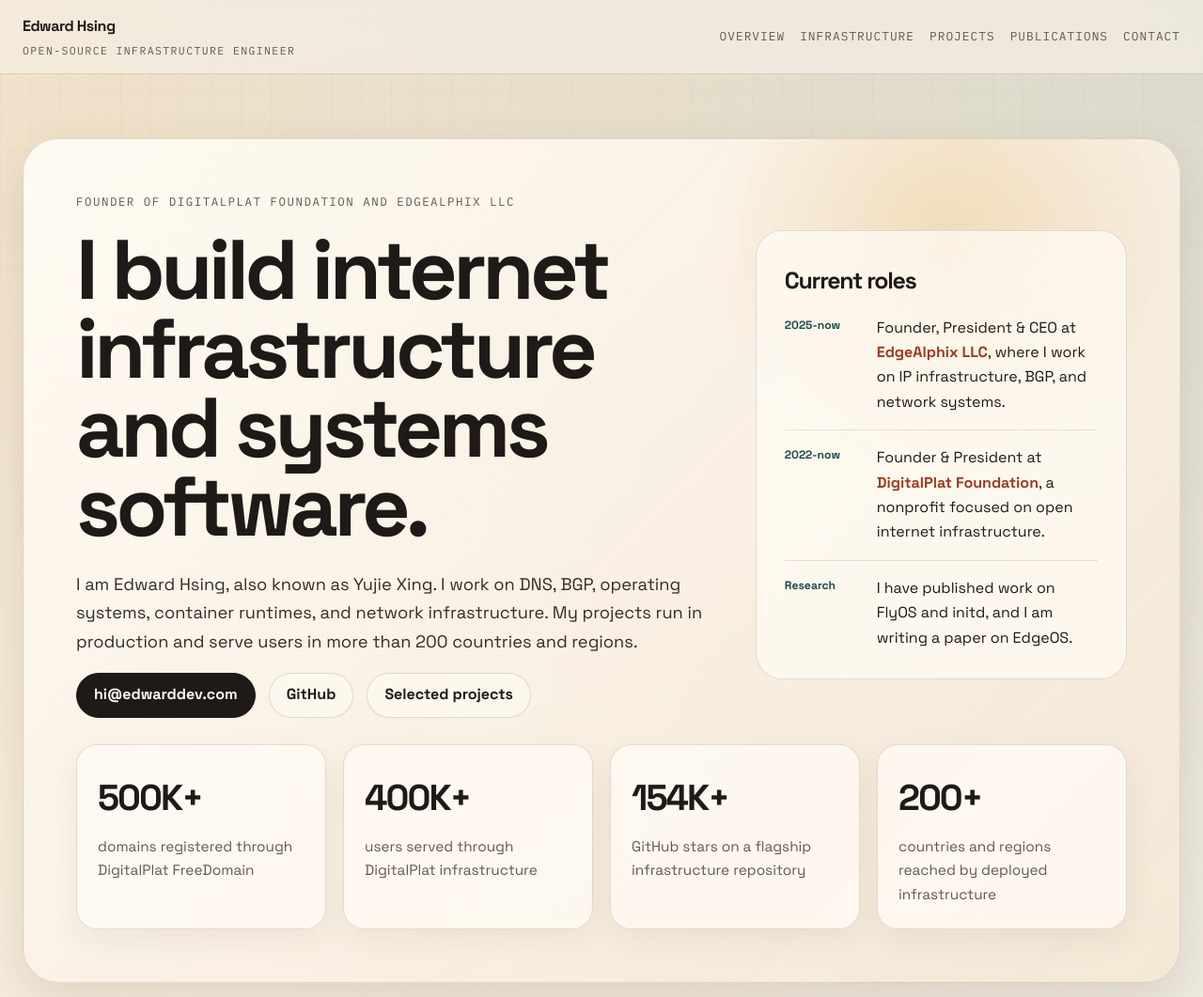
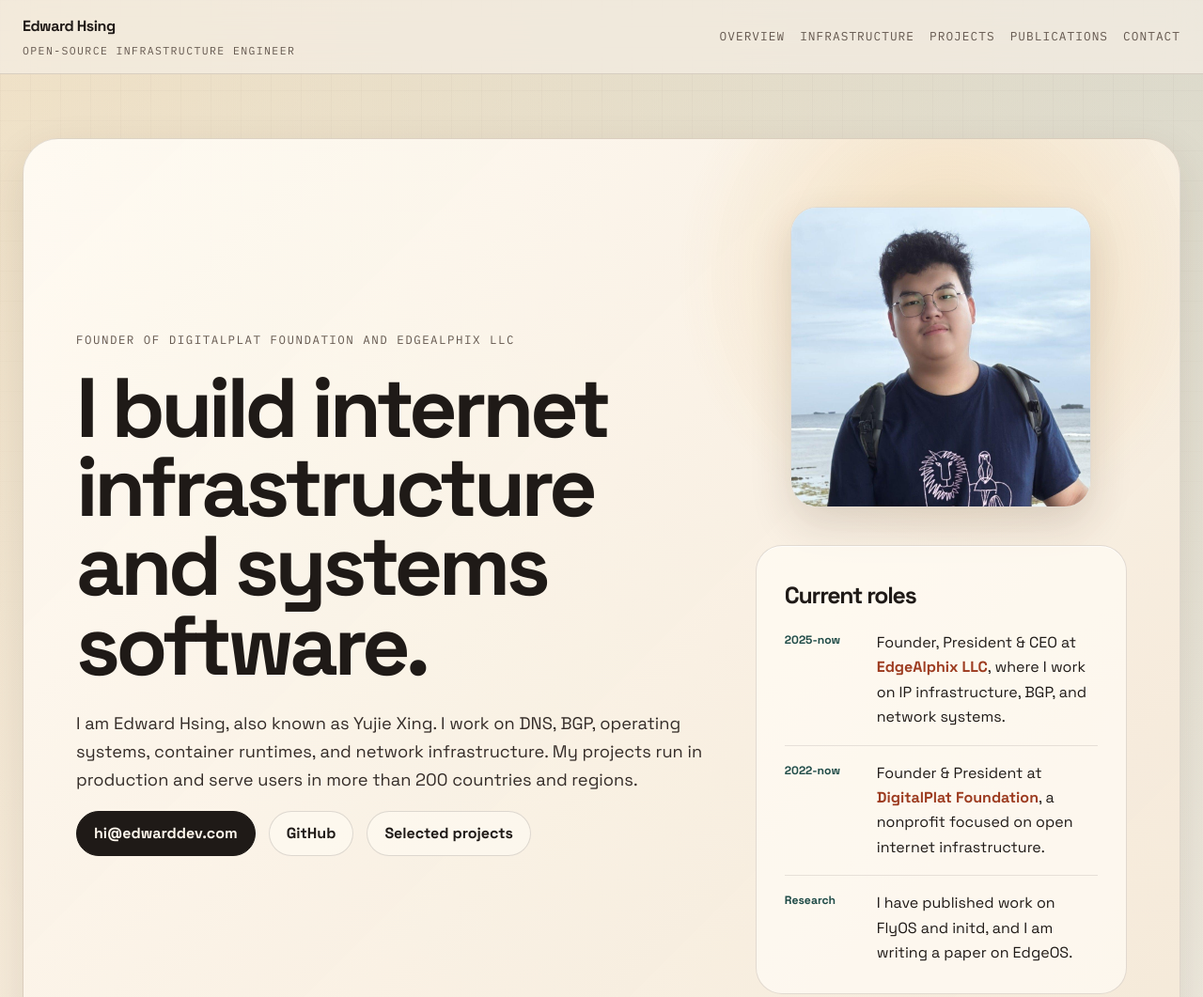
Before and after one commit to EdwardLab/website, a plain HTML site: page index.html in a window 1280 px wide. Shown: the top 1061 px of the page at 94% size. Drawn offline with Linux system fonts and the light colour scheme.

Commit message:
Add favicon and avatar

```diff
--- a/index.html
+++ b/index.html
@@ -7,6 +7,9 @@
   <meta name="description" content="Edward Hsing is the founder of DigitalPlat Foundation and EdgeAlphix LLC. He builds DNS infrastructure, operating systems, and networking software used in production." />
   <meta name="robots" content="index, follow" />
   <link rel="canonical" href="https://edwarddev.com/" />
+  <link rel="icon" type="image/x-icon" href="static/imgs/favicon.ico" />
+  <link rel="shortcut icon" href="static/imgs/favicon.ico" />
+  <link rel="apple-touch-icon" href="static/imgs/avatar.jpg" />
   <link rel="preconnect" href="https://fonts.googleapis.com" />
   <link rel="preconnect" href="https://fonts.gstatic.com" crossorigin />
   <link href="https://fonts.googleapis.com/css2?family=IBM+Plex+Mono:wght@400;500;600&family=Space+Grotesk:wght@400;500;700&display=swap" rel="stylesheet" />
@@ -133,6 +136,7 @@
       gap: 24px;
     }
     .hero-layout { grid-template-columns: minmax(0, 1.45fr) minmax(360px, 0.82fr); align-items: center; }
+    .hero-side { display: grid; gap: 24px; }
     .panel-grid { grid-template-columns: minmax(0, 1.15fr) minmax(280px, 0.85fr); }
     .project-grid, .stack-grid, .coverage-grid, .closing-grid { grid-template-columns: repeat(2, minmax(0, 1fr)); }
     .eyebrow { font-size: 0.78rem; margin-bottom: 20px; }
@@ -169,6 +173,22 @@
     }
     .hero-panel { background: rgba(255, 251, 244, 0.72); box-shadow: inset 0 1px 0 rgba(255, 255, 255, 0.7); }
     .hero-panel h2, .card h3, .feature h3, .timeline-card h3, .quote-card h3 { font-size: 1.55rem; line-height: 1.05; }
+    .hero-avatar {
+      width: min(100%, 320px);
+      aspect-ratio: 1;
+      justify-self: center;
+      border-radius: 28px;
+      overflow: hidden;
+      border: 1px solid var(--line);
+      box-shadow: 0 18px 44px rgba(67, 44, 24, 0.16);
+      background: rgba(255, 251, 244, 0.82);
+    }
+    .hero-avatar img {
+      display: block;
+      width: 100%;
+      height: 100%;
+      object-fit: cover;
+    }
     .hero-list { margin: 24px 0 0; padding: 0; list-style: none; display: grid; gap: 16px; }
     .hero-list li {
       display: grid;
@@ -262,6 +282,7 @@
       .hero-layout, .panel-grid, .project-grid, .stack-grid, .coverage-grid, .closing-grid { grid-template-columns: 1fr; }
       .metrics, .signal-bar { grid-template-columns: repeat(2, minmax(0, 1fr)); }
       .section-head { grid-template-columns: 1fr; }
+      .hero-avatar { width: min(100%, 280px); }
     }
     @media (max-width: 720px) {
       .shell { width: min(calc(100% - 24px), var(--max)); }
@@ -308,6 +329,10 @@
             <a class="button-muted" href="#projects">Selected projects</a>
           </div>
         </div>
+        <div class="hero-side">
+          <figure class="hero-avatar">
+            <img src="static/imgs/avatar.jpg" alt="Portrait of Edward Hsing" />
+          </figure>
           <aside class="hero-panel" aria-label="Current roles">
             <h2>Current roles</h2>
             <ul class="hero-list">
@@ -325,6 +350,7 @@
               </li>
             </ul>
           </aside>
+        </div>
       </div>
       <div class="metrics" aria-label="Key metrics">
         <article class="metric"><strong>500K+</strong><span>domains registered through DigitalPlat FreeDomain</span></article>
```
Also changed, not shown: static/imgs/avatar.jpg (added), static/imgs/favicon.ico (added). Lines whose indentation alone changed are shown as unchanged.
